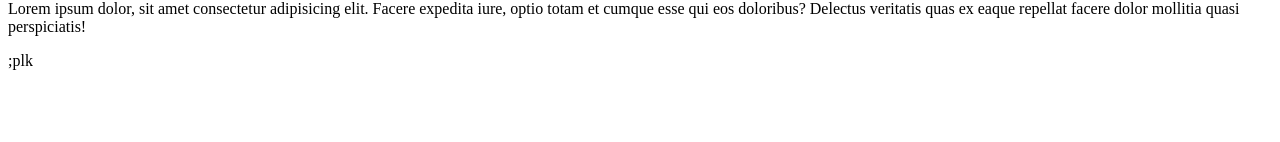
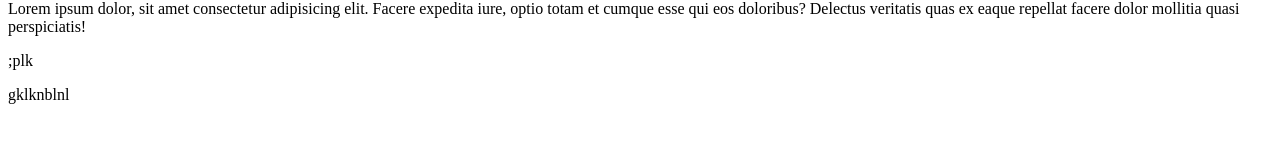
Before and after one commit to mrsoto177/Prueba3Git, a plain HTML site: page index.html in a window 1280 px wide. Shown: the part 162-304 px from the top of the page. Drawn offline with Linux system fonts and the light colour scheme.

Commit message:
se cambio el index

```diff
--- a/index.html
+++ b/index.html
@@ -4,3 +4,4 @@
 <p>Lorem ipsum dolor sit amet consectetur adipisicing elit. Ratione impedit minima est accusantium ut doloribus eum eligendi, id debitis a animi inventore ab, numquam sunt. Iusto, sed aut. Non, excepturi.</p>
 <p>Lorem ipsum dolor, sit amet consectetur adipisicing elit. Facere expedita iure, optio totam et cumque esse qui eos doloribus? Delectus veritatis quas ex eaque repellat facere dolor mollitia quasi perspiciatis!</p>
 <p>;plk</p>
+<p>gklknblnl</p>
```
